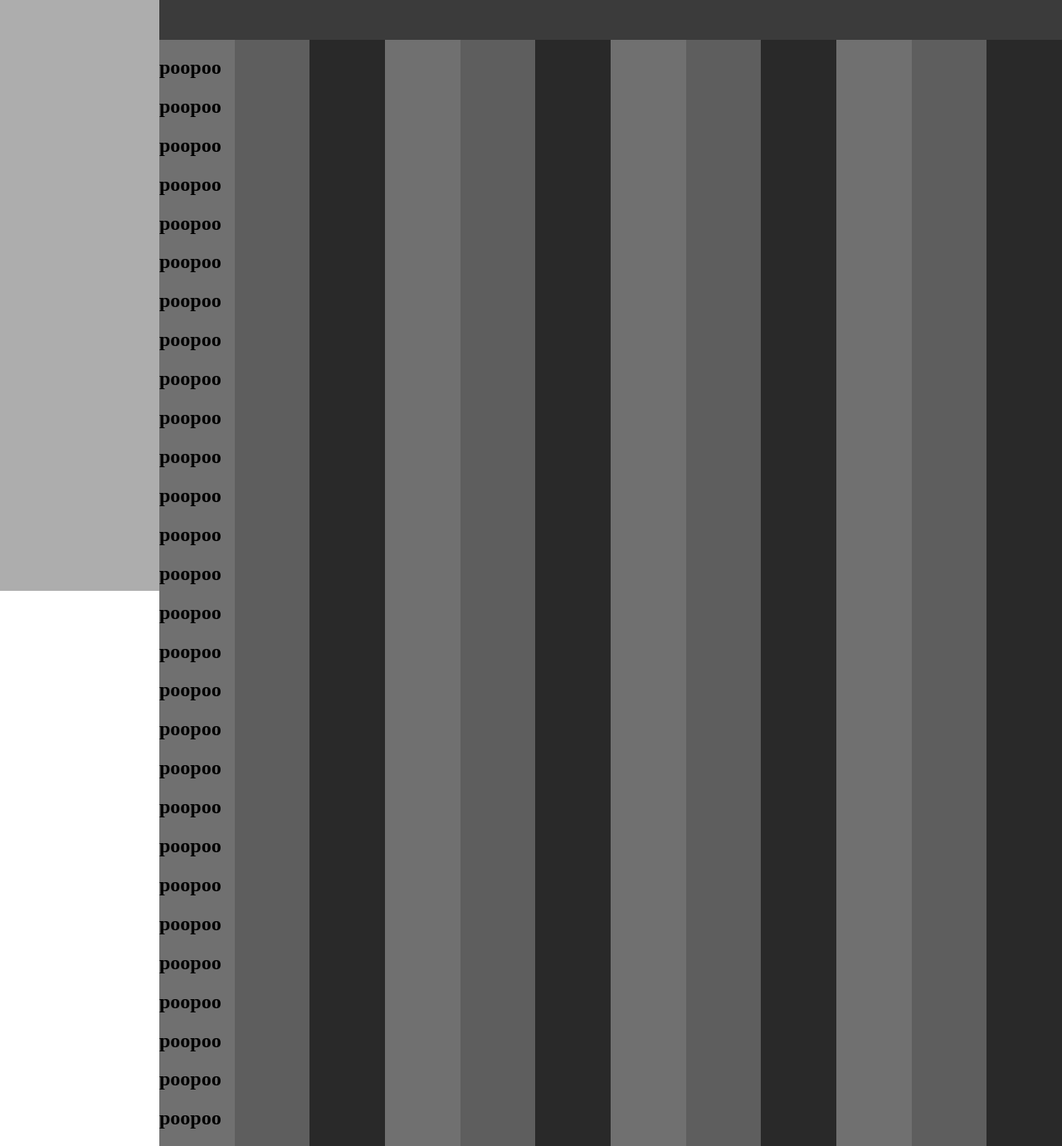
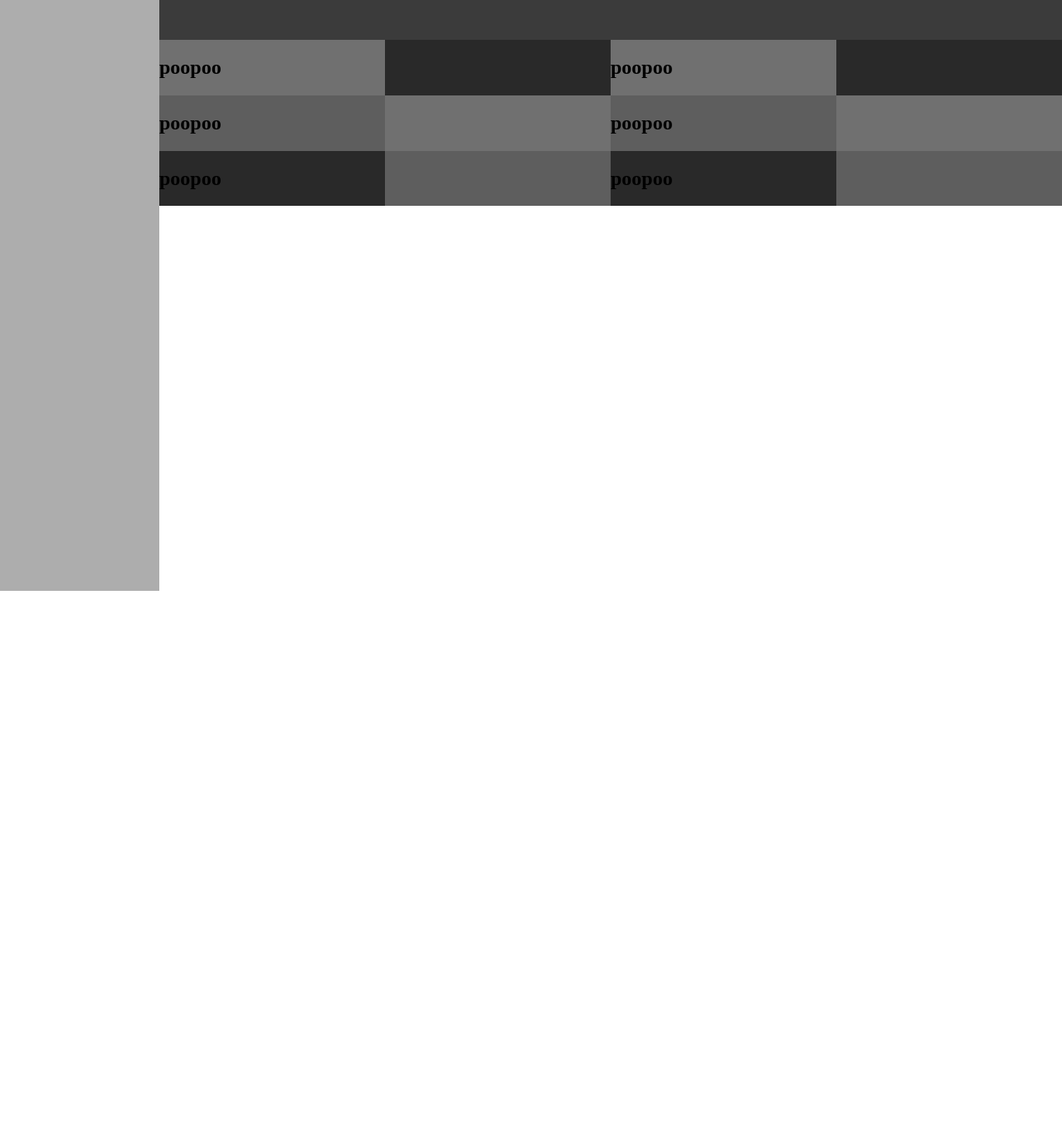
Before and after one commit to curtisho0718/IAT351, a PHP site: page /calendar.html in a window 1280 px wide. Shown: the part 88-1469 px from the top of the page at 83% size. After the commit the page ends 800 px from the top, so only its background shows below. Run offline with PHP 8.4, Linux system fonts and the light colour scheme.

Commit message:
3x4 view

```diff
--- a/calendar.html
+++ b/calendar.html
@@ -26,41 +26,14 @@
         <div id="year_1" class="year">
           <div id="fall_1" class="semester">
             <h1>poopoo</h1>
-            <h1>poopoo</h1>
-            <h1>poopoo</h1>
-            <h1>poopoo</h1>
-            <h1>poopoo</h1>
-            <h1>poopoo</h1>
-            <h1>poopoo</h1>
-            <h1>poopoo</h1>
-            <h1>poopoo</h1>
-            <h1>poopoo</h1>
-            <h1>poopoo</h1>
-            <h1>poopoo</h1>
-            <h1>poopoo</h1>
-            <h1>poopoo</h1>
-            <h1>poopoo</h1>
-            <h1>poopoo</h1>
-            <h1>poopoo</h1>
-            <h1>poopoo</h1>
-            <h1>poopoo</h1>
-            <h1>poopoo</h1>
-            <h1>poopoo</h1>
-            <h1>poopoo</h1>
-            <h1>poopoo</h1>
-            <h1>poopoo</h1>
-            <h1>poopoo</h1>
-            <h1>poopoo</h1>
-            <h1>poopoo</h1>
+          </div>
+
+          <div id="spring_1" class="semester">
             <h1>poopoo</h1>
           </div>
 
-          <div id="spring_1" class="semester">
-
-          </div>
-
           <div id="summer_1" class="semester">
-
+            <h1>poopoo</h1>
           </div>
         </div>
 
@@ -80,15 +53,15 @@
 
         <div id="year_3" class="year">
           <div id="fall_3" class="semester">
-
+            <h1>poopoo</h1>
           </div>
 
           <div id="spring_3" class="semester">
-
+            <h1>poopoo</h1>
           </div>
 
           <div id="summer_3" class="semester">
-
+            <h1>poopoo</h1>
           </div>
         </div>
 
--- a/css/main.css
+++ b/css/main.css
@@ -43,7 +43,7 @@ main {
   right: 0;
   max-width: 100%;
   margin: 0;
-  background-color: black;
+  background-color: #ffffff;
 }
 
 #tabs_component {
@@ -64,21 +64,34 @@ main {
 
 .year {
   display: flex;
-  flex-direction: row;
+  flex-direction: column;
   flex: 1;
 }
 
-.semester {
+#year_1 .semester, #year_3 .semester {
   flex: 1;
   background-color: #707070;
 }
 
-.semester:nth-child(2) {
+#year_1 .semester:nth-child(2), #year_3 .semester:nth-child(2) {
   background-color: #5e5e5e;
 }
 
-.semester:nth-child(3) {
+#year_1 .semester:nth-child(3), #year_3 .semester:nth-child(3) {
   background-color: #292929;
+}
+
+#year_2 .semester, #year_4 .semester {
+  flex: 1;
+  background-color: #292929;
+}
+
+#year_2 .semester:nth-child(2), #year_4 .semester:nth-child(2) {
+  background-color: #707070;
+}
+
+#year_2 .semester:nth-child(3), #year_4 .semester:nth-child(3) {
+  background-color: #5e5e5e;
 }
 
 /* Above code is for the calendar.html file ――――――――――――――――――――――――――――――――――――――――――――――――――――――――――――― */
```
